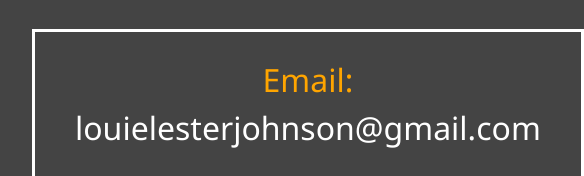
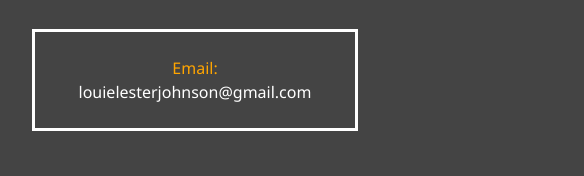
Before and after one commit to llrzjohnson/portfolio, a website: page dist/contact.html in a window 390 px wide. Shown: the part 305-481 px from the top of the page, 584 px wide, since content can reach past the window. Drawn offline with Linux system fonts and the light colour scheme.

Commit message:
applied fix to iPhone 6-7 display issue

```diff
--- a/scss/_mobile.scss
+++ b/scss/_mobile.scss
@@ -65,6 +65,9 @@
       margin-top: 1rem;
       font-size: 5rem;
     }
+    .contact-font {
+      font-size: 1rem;
+    }
   }
   .projects {
     grid-template-columns: 1fr;
```
Also changed, not shown: dist/contact.html, dist/css/main.css.
